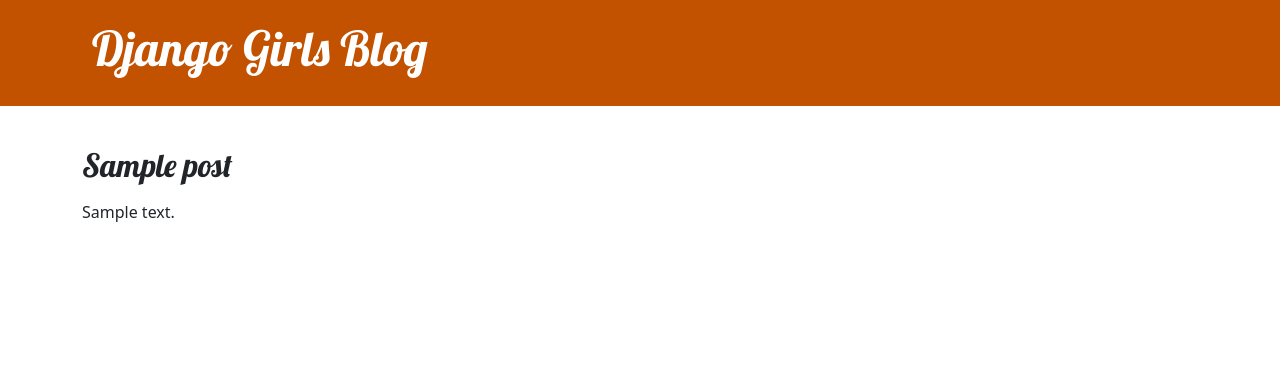
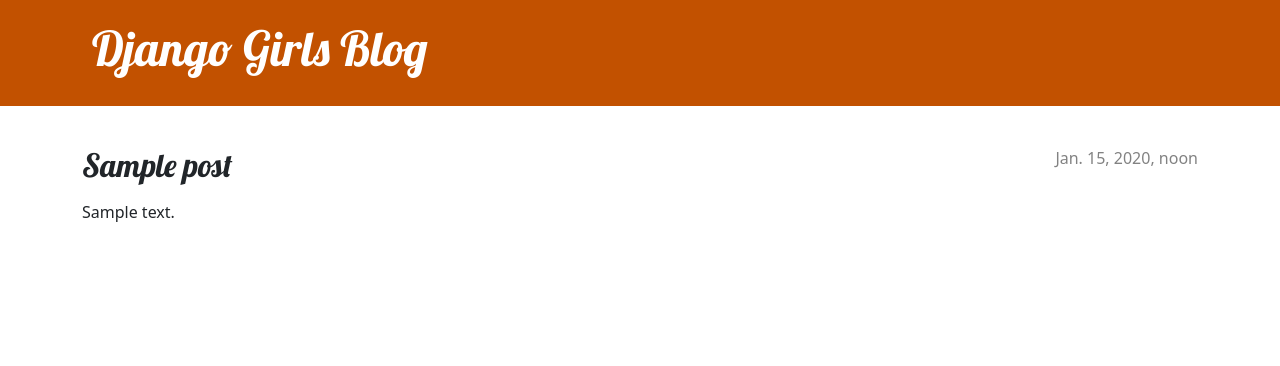
Before and after one commit to paatre/djangogirls, a Django app: page /post/1/ in a window 1280 px wide. Shown: the top 366 px of the page. Run offline with Django 3.2, Linux system fonts and the light colour scheme; tables that the repository leaves empty hold one stand-in row (values such as "Sample post").

Commit message:
Take published date out from user auth if block.

```diff
--- a/blog/templates/blog/post_detail.html
+++ b/blog/templates/blog/post_detail.html
@@ -1,13 +1,13 @@
 {% extends 'blog/base.html' %} {% block content %}
 <article class="post">
   <aside class="actions">
+    {% if post.published_date %}
+      <time class="date"> {{ post.published_date }} </time>
+    {% endif %}
     {% if user.is_authenticated %}
-        {% if post.published_date %}
-            <time class="date"> {{ post.published_date }} </time>
-        {% endif %}
-        <a class="btn btn-secondary" href="{% url 'post_edit' pk=post.pk %}">
-            {% include './icons/pencil-fill.svg' %}
-        </a>
+      <a class="btn btn-secondary" href="{% url 'post_edit' pk=post.pk %}">
+        {% include './icons/pencil-fill.svg' %}
+      </a>
     {% endif %}
   </aside>
   <h2>{{ post.title }}</h2>
```
